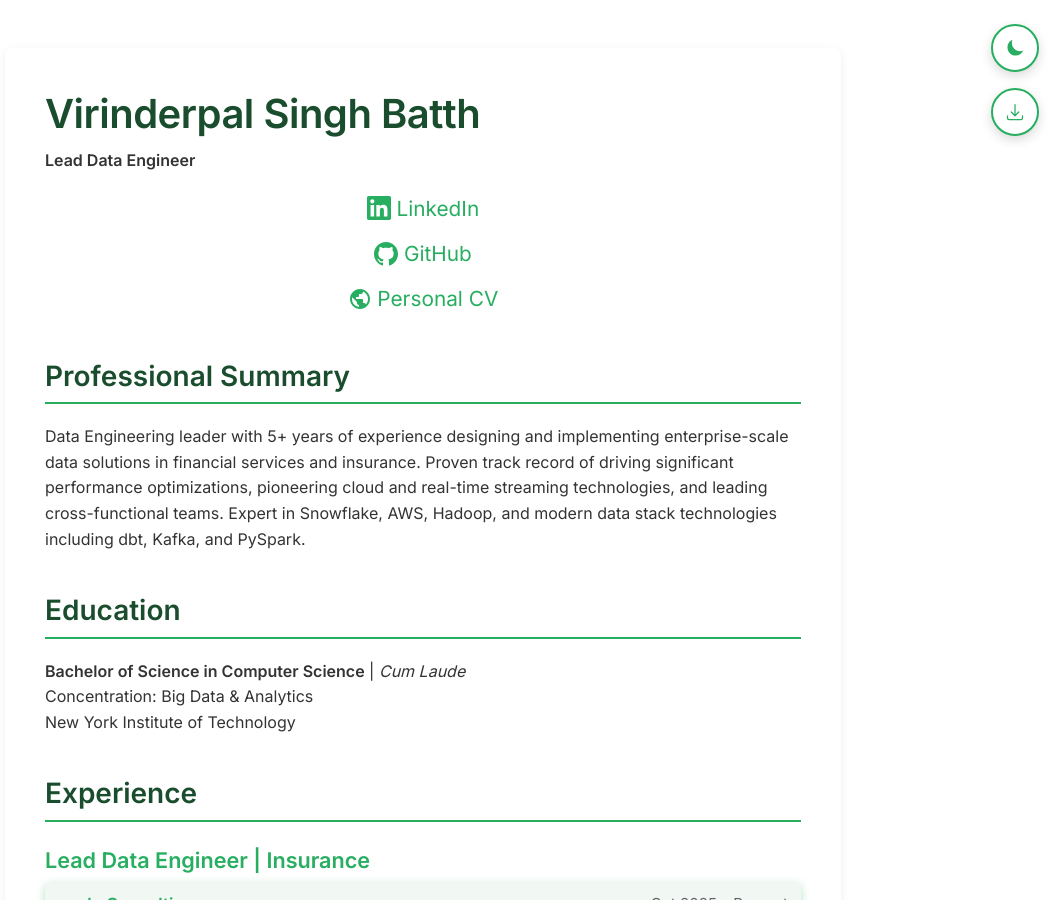
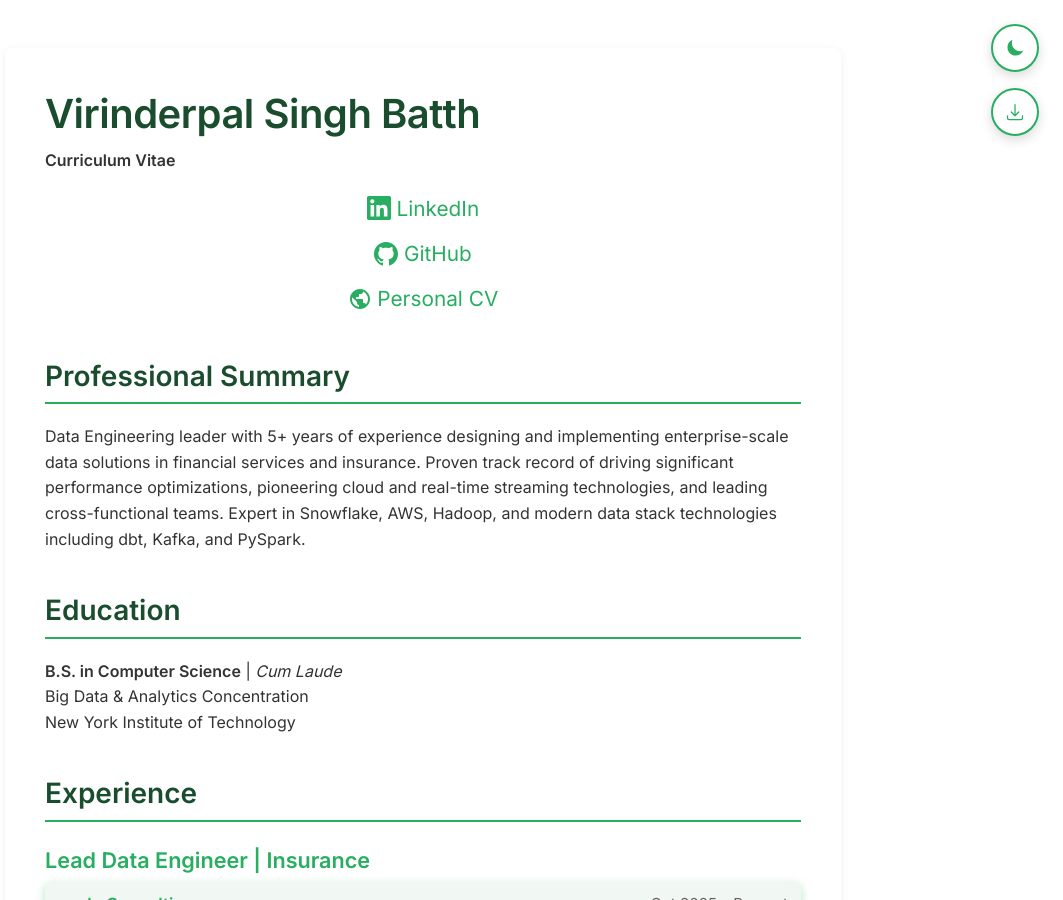
Before and after one commit to vsbatth6/vsbatth6.github.io, a Jekyll site: the page built from index.md, in a window 1280 px wide and 900 px high. Shown: the whole window, without its empty margins (217-1280 px from the left). Built offline with Jekyll 4.4.1, drawn with Linux system fonts in a browser that asks for light colours.

Commit message:
Update index.md
heading, education updates

```diff
--- a/index.md
+++ b/index.md
@@ -7,7 +7,7 @@ title: Virinderpal Singh Batth | Data Engineer
 
 # Virinderpal Singh Batth
 
-**Lead Data Engineer**
+**Curriculum Vitae**
 
 <div class="contact-info">
   <a href="https://linkedin.com/in/vbatth" class="linkedin-link">
@@ -36,8 +36,8 @@ Data Engineering leader with 5+ years of experience designing and implementing e
 
 ## Education
 
-**Bachelor of Science in Computer Science** | *Cum Laude*
-Concentration: Big Data & Analytics
+**B.S. in Computer Science** | *Cum Laude*
+Big Data & Analytics Concentration
 New York Institute of Technology
 
 </div>
```
